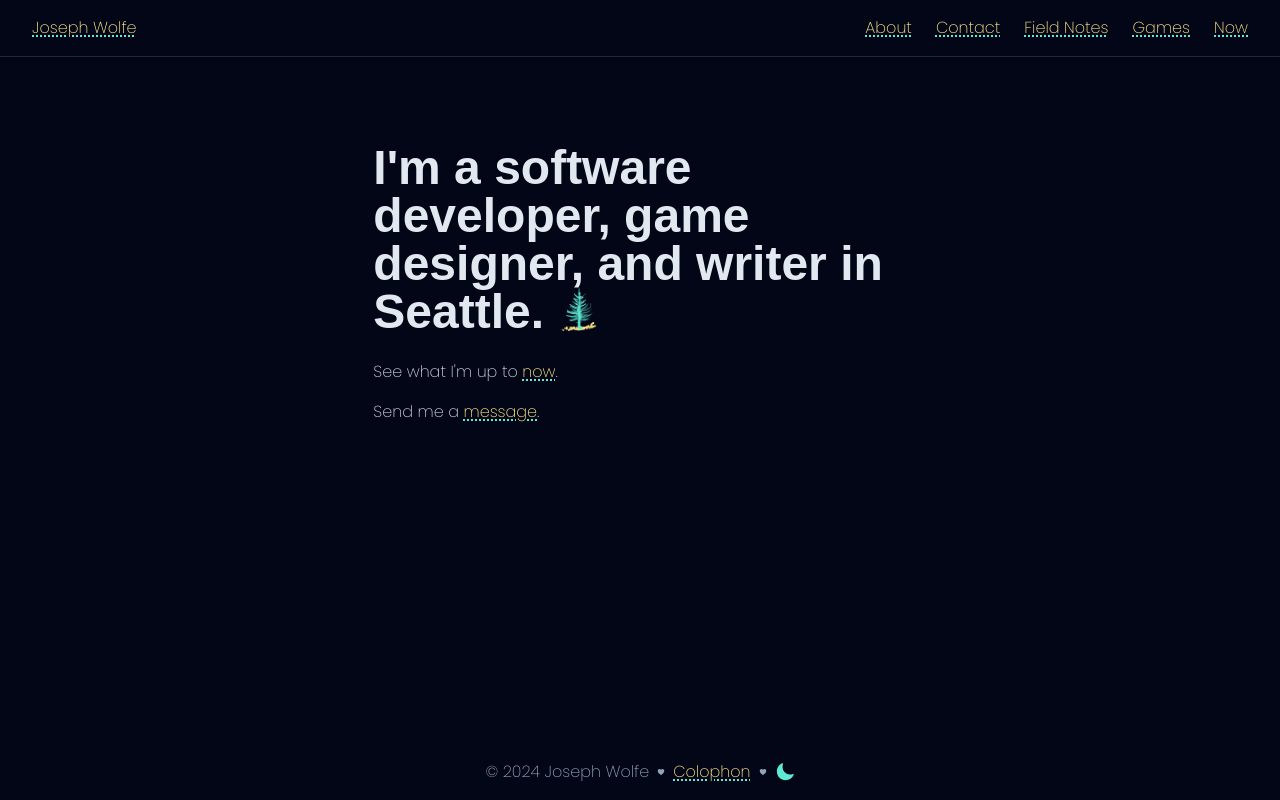
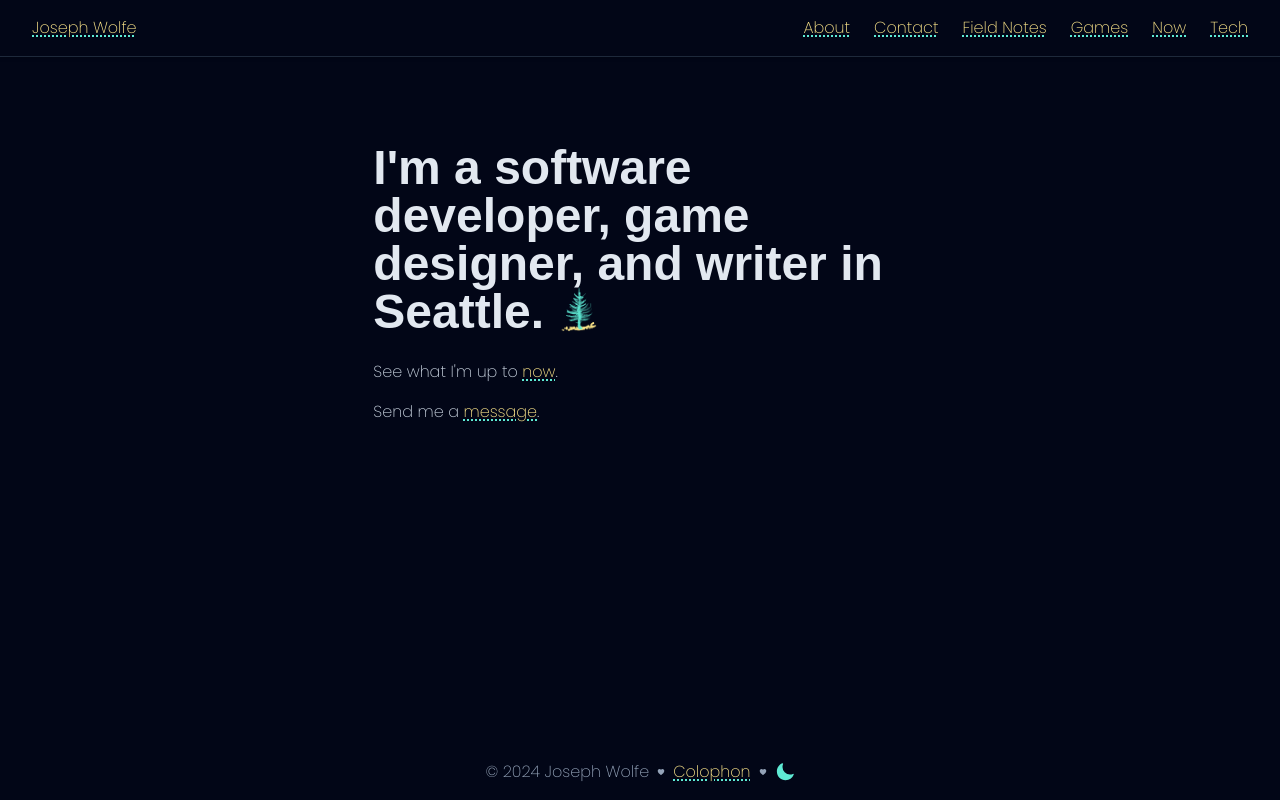
Before and after one commit to CharmedSatyr/personal-website, a Next.js app: page / in a window 1280 px wide. Built offline with nearby package versions, Linux system fonts and the light colour scheme; a web font is replaced by a local one.

Commit message:
Add tech page to nav

```diff
--- a/data/nav-links.ts
+++ b/data/nav-links.ts
@@ -5,6 +5,7 @@ const navLinks = [
 	{ href: "/games", title: "Games" },
 	{ href: "/field-notes", title: "Field Notes" },
 	{ href: "/now", title: "Now" },
+	{ href: "/tech", title: "Tech" },
 ];
 
 export default navLinks;
```
